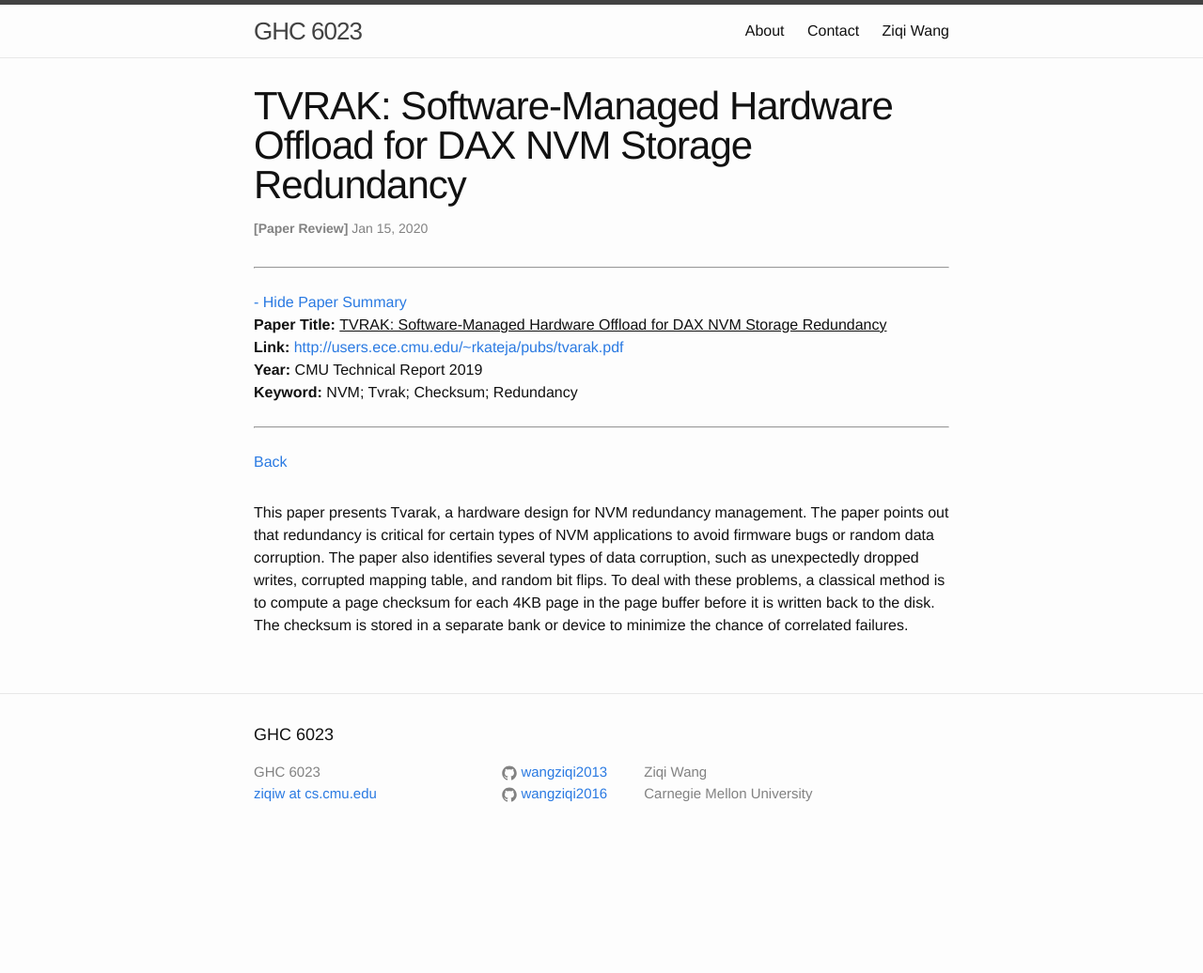
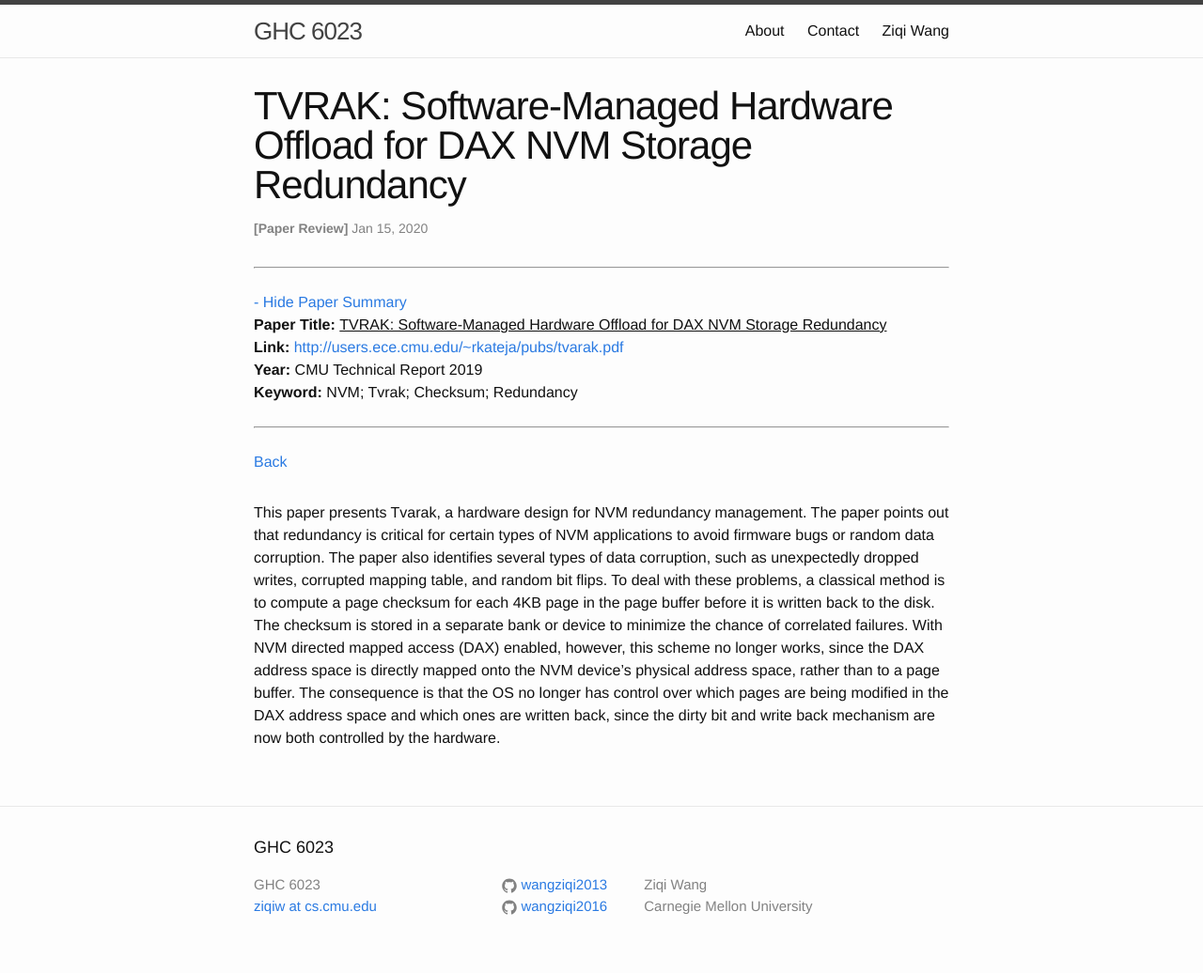
Before and after one commit to wangziqi2013/wangziqi2013.github.io, a Jekyll site: the page built from _posts/2020-01-14-tvrak.markdown, in a window 1280 px wide. Shown: the whole page at 94% size. Built offline with Jekyll 4.4.1, drawn with Linux system fonts in a browser that asks for light colours; before the commit the page ends 916 px from its top, so only the background shows below that.

Commit message:
Adding solution

```diff
--- a/_posts/2020-01-14-tvrak.markdown
+++ b/_posts/2020-01-14-tvrak.markdown
@@ -18,4 +18,7 @@ critical for certain types of NVM applications to avoid firmware bugs or random
 several types of data corruption, such as unexpectedly dropped writes, corrupted mapping table, and random bit flips.
 To deal with these problems, a classical method is to compute a page checksum for each 4KB page in the page buffer before
 it is written back to the disk. The checksum is stored in a separate bank or device to minimize the chance of correlated
-failures.
+failures. With NVM directed mapped access (DAX) enabled, however, this scheme no longer works, since the DAX address
+space is directly mapped onto the NVM device's physical address space, rather than to a page buffer. The consequence
+is that the OS no longer has control over which pages are being modified in the DAX address space and which ones are
+written back, since the dirty bit and write back mechanism are now both controlled by the hardware.
```
